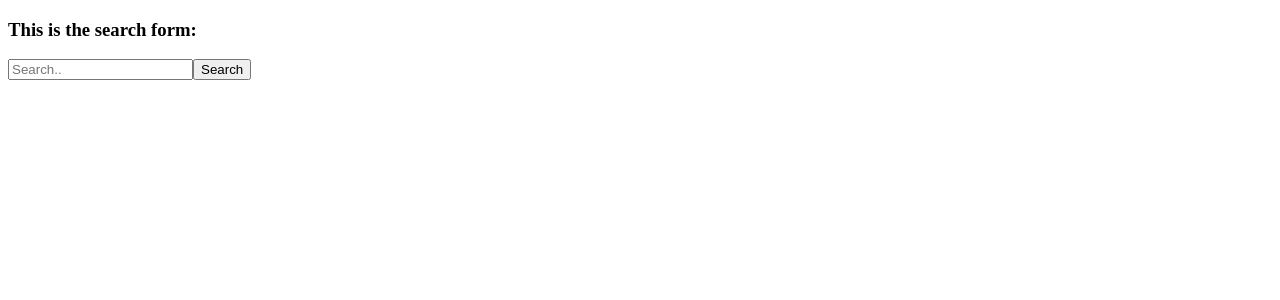
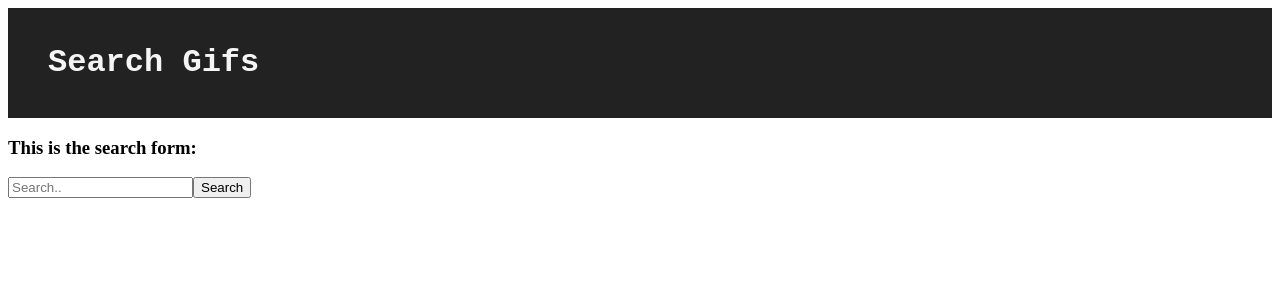
Before and after one commit to ntxooyaj89/group-giphy-saga-project-master, a React (Create React App) app: page / in a window 1280 px wide. Shown: the top 300 px of the page. Built offline with nearby package versions, Linux system fonts and the light colour scheme.

Commit message:
Add props to Header.

```diff
--- a/src/components/FavoriteGifs/FavoriteGifs.js
+++ b/src/components/FavoriteGifs/FavoriteGifs.js
@@ -8,7 +8,7 @@ class FavoriteGifs extends Component {
     render() {
         return (
             <div>
-                <Header />
+                <Header titleText="My Favorite Gifs" />
                 {/* { this.props.reduxStore.favoritesReducer.map((favorite) => {
                         return <FavoriteCard key={favorite.id} favorite={favorite} />
                     });
--- a/src/components/Header/Header.css
+++ b/src/components/Header/Header.css
@@ -1,3 +1,6 @@
-.App-header {
-    background-color: green;
+header {
+    background-color: #222222;
+    color: whitesmoke;
+    padding: 15px 40px;
+    font-family: 'Courier New', Courier, monospace;
 }
--- a/src/components/Header/Header.js
+++ b/src/components/Header/Header.js
@@ -1,14 +1,13 @@
 import React, { Component } from 'react';
 import {connect} from 'react-redux';
-
-
+import './Header.css';
 
 class Header extends Component {
     render() {
         return(
-            <div>
-                <h1>Giphy search</h1>
-            </div>
+            <header>
+                <h1>{this.props.titleText}</h1>
+            </header>
         )
     }
 }
--- a/src/components/SearchGif/SearchGif.js
+++ b/src/components/SearchGif/SearchGif.js
@@ -1,11 +1,13 @@
 import React, { Component } from 'react';
 import {connect} from 'react-redux';
-import SearchForm from './../SearchForm/SearchForm.js';
+import Header from '../Header/Header.js';
+import SearchForm from '../SearchForm/SearchForm.js';
 
 class SearchGif extends Component {
     render() {
         return(
             <div>
+                <Header titleText="Search Gifs" />
                 <SearchForm />
             </div>
         )
```
